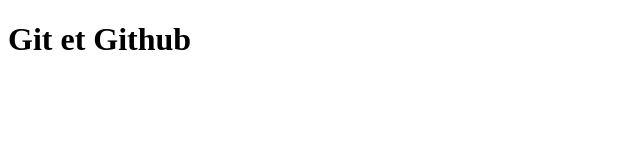
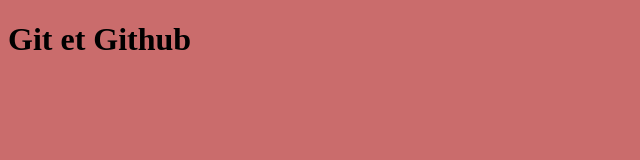
Before and after one commit to yaouir/gitpg, a plain HTML site: page index.html in a window 1280 px wide. Shown: the whole page, without its empty margins (0-640 px from the left). Drawn offline with Linux system fonts and the light colour scheme.

Commit message:
changer la couleur de fond d ecran

```diff
--- a/index.html
+++ b/index.html
@@ -5,7 +5,7 @@
     <meta name="viewport" content="width=device-width, initial-scale=1.0">
     <title>git</title>
 </head>
-<body>
+<body style="background-color: rgb(202, 108, 108);">
 
     <h1>Git et Github</h1>
 </body>
```
